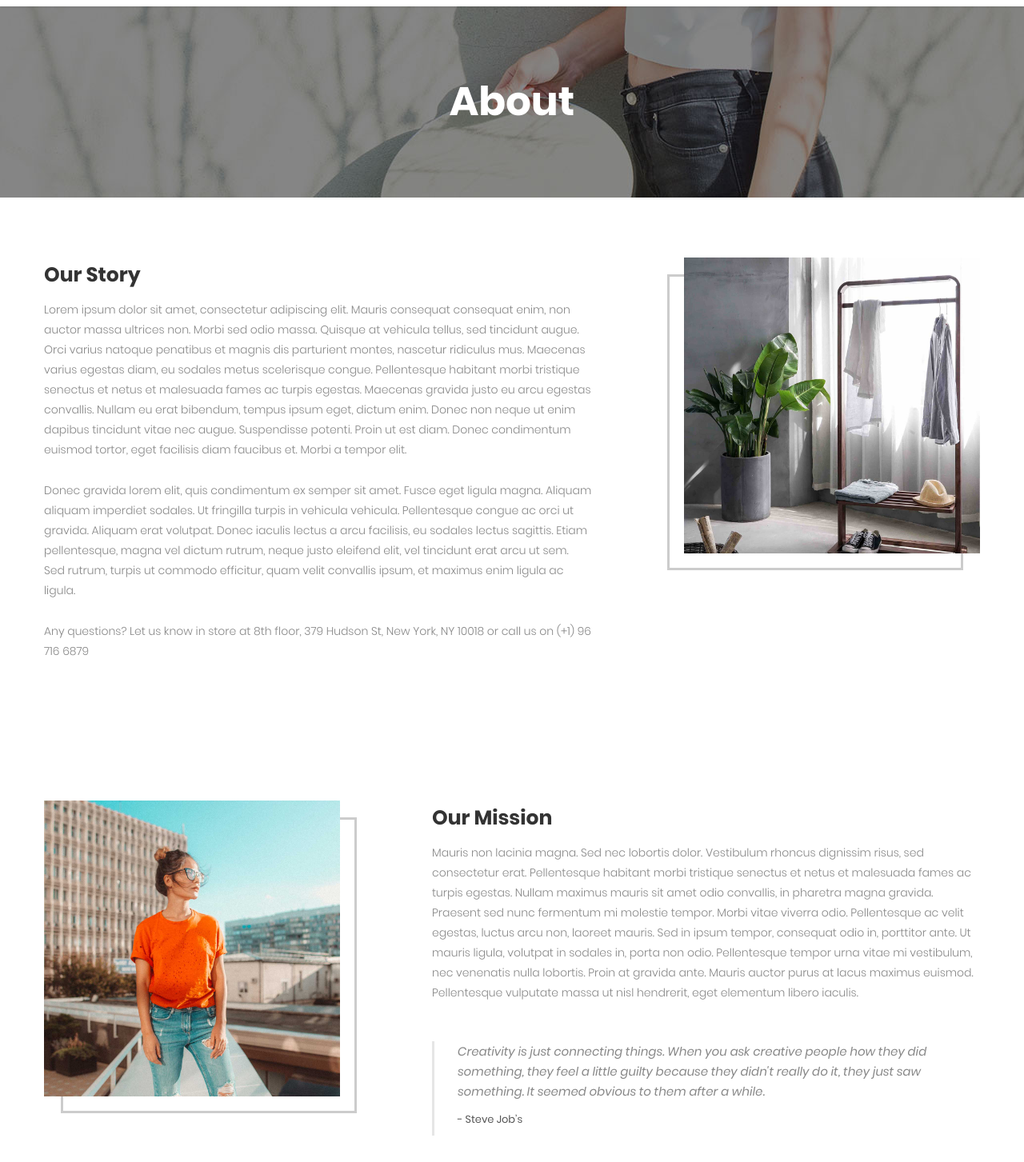
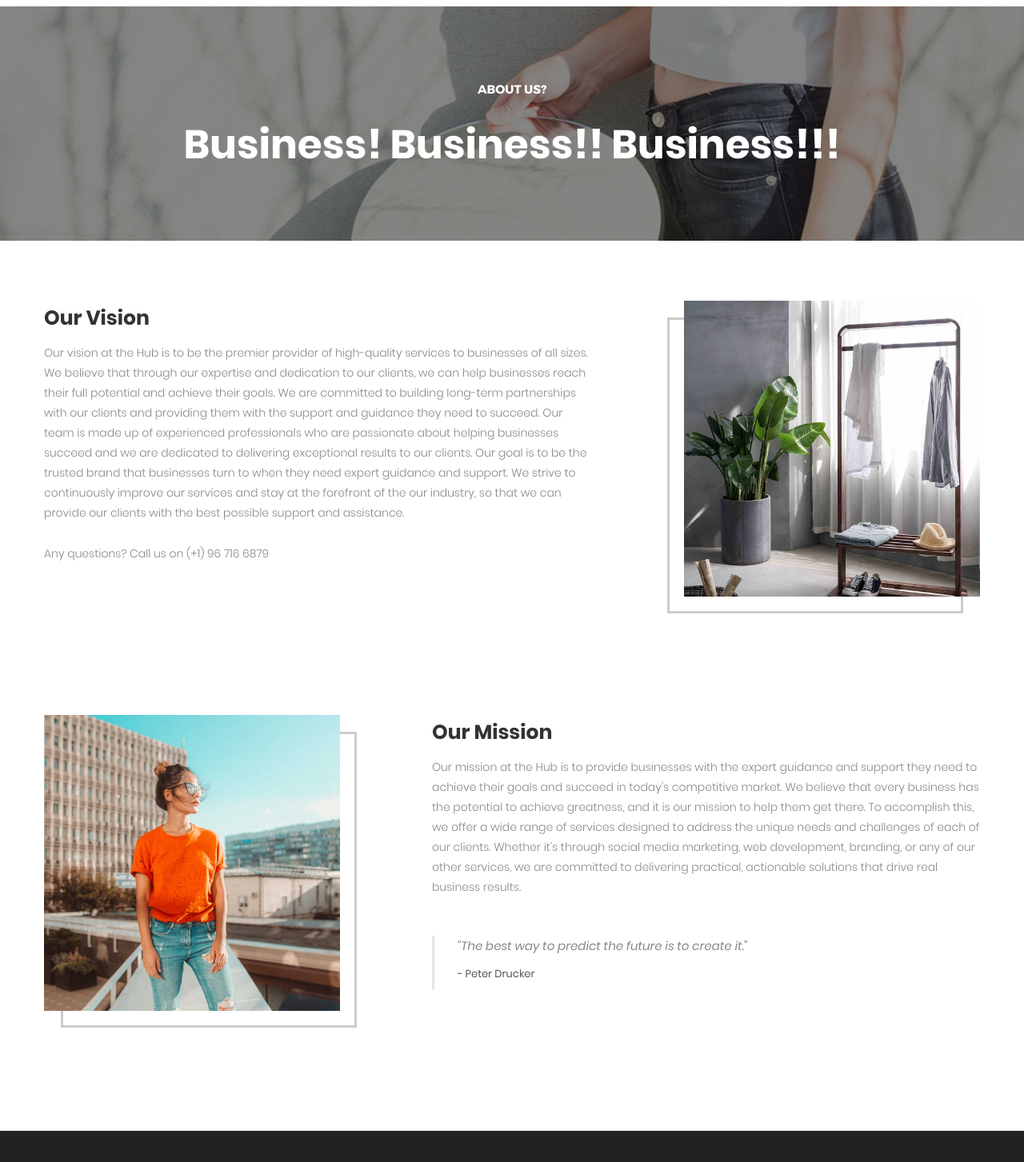
Before and after one commit to oemuraye/webstore, a plain HTML site: page about.html in a window 1280 px wide. Shown: the part 116-1569 px from the top of the page at 80% size. Drawn offline with Linux system fonts and the light colour scheme.

Commit message:
worked on about and contact page

```diff
--- a/about.html
+++ b/about.html
@@ -37,7 +37,7 @@
 
 <div class="container-menu-desktop">
 
-<div class="top-bar">
+<!-- <div class="top-bar">
 <div class="content-topbar flex-sb-m h-full container">
 <div class="left-top-bar">
 Free shipping for standard order over $100
@@ -56,7 +56,7 @@ EN
 USD
 </a>
 </div>
-</div>
+</div> -->
 </div>
 <div class="wrap-menu-desktop how-shadow1">
 <nav class="limiter-menu-desktop container">
@@ -134,7 +134,7 @@ USD
 </div>
 
 <div class="menu-mobile">
-<ul class="topbar-mobile">
+<!-- <ul class="topbar-mobile">
 <li>
 <div class="left-top-bar">
 Free shipping for standard order over $100
@@ -156,7 +156,7 @@ USD
 </a>
 </div>
 </li>
-</ul>
+</ul> -->
 <ul class="main-menu-m">
 <li>
 <a href="index.html">Home</a>
@@ -273,8 +273,13 @@ Check Out
 </div>
 
 <section class="bg-img1 txt-center p-lr-15 p-tb-92" style="background-image: url('images/bg-01.jpg');">
+
+	<h4 class="stext-301 cl0 p-b-30">
+		About Us?
+		</h4>
+
 <h2 class="ltext-105 cl0 txt-center">
-About
+Business! Business!! Business!!!
 </h2>
 </section>
 
@@ -284,16 +289,13 @@ About
 <div class="col-md-7 col-lg-8">
 <div class="p-t-7 p-r-85 p-r-15-lg p-r-0-md">
 <h3 class="mtext-111 cl2 p-b-16">
-Our Story
+Our Vision
 </h3>
 <p class="stext-113 cl6 p-b-26">
-Lorem ipsum dolor sit amet, consectetur adipiscing elit. Mauris consequat consequat enim, non auctor massa ultrices non. Morbi sed odio massa. Quisque at vehicula tellus, sed tincidunt augue. Orci varius natoque penatibus et magnis dis parturient montes, nascetur ridiculus mus. Maecenas varius egestas diam, eu sodales metus scelerisque congue. Pellentesque habitant morbi tristique senectus et netus et malesuada fames ac turpis egestas. Maecenas gravida justo eu arcu egestas convallis. Nullam eu erat bibendum, tempus ipsum eget, dictum enim. Donec non neque ut enim dapibus tincidunt vitae nec augue. Suspendisse potenti. Proin ut est diam. Donec condimentum euismod tortor, eget facilisis diam faucibus et. Morbi a tempor elit.
-</p>
+	Our vision at the Hub is to be the premier provider of high-quality services to businesses of all sizes. We believe that through our expertise and dedication to our clients, we can help businesses reach their full potential and achieve their goals. We are committed to building long-term partnerships with our clients and providing them with the support and guidance they need to succeed. Our team is made up of experienced professionals who are passionate about helping businesses succeed and we are dedicated to delivering exceptional results to our clients. Our goal is to be the trusted brand that businesses turn to when they need expert guidance and support. We strive to continuously improve our services and stay at the forefront of the our industry, so that we can provide our clients with the best possible support and assistance.</p>
+
 <p class="stext-113 cl6 p-b-26">
-Donec gravida lorem elit, quis condimentum ex semper sit amet. Fusce eget ligula magna. Aliquam aliquam imperdiet sodales. Ut fringilla turpis in vehicula vehicula. Pellentesque congue ac orci ut gravida. Aliquam erat volutpat. Donec iaculis lectus a arcu facilisis, eu sodales lectus sagittis. Etiam pellentesque, magna vel dictum rutrum, neque justo eleifend elit, vel tincidunt erat arcu ut sem. Sed rutrum, turpis ut commodo efficitur, quam velit convallis ipsum, et maximus enim ligula ac ligula.
-</p>
-<p class="stext-113 cl6 p-b-26">
-Any questions? Let us know in store at 8th floor, 379 Hudson St, New York, NY 10018 or call us on (+1) 96 716 6879
+Any questions? Call us on (+1) 96 716 6879
 </p>
 </div>
 </div>
@@ -312,14 +314,12 @@ Any questions? Let us know in store at 8th floor, 379 Hudson St, New York, NY 10
 Our Mission
 </h3>
 <p class="stext-113 cl6 p-b-26">
-Mauris non lacinia magna. Sed nec lobortis dolor. Vestibulum rhoncus dignissim risus, sed consectetur erat. Pellentesque habitant morbi tristique senectus et netus et malesuada fames ac turpis egestas. Nullam maximus mauris sit amet odio convallis, in pharetra magna gravida. Praesent sed nunc fermentum mi molestie tempor. Morbi vitae viverra odio. Pellentesque ac velit egestas, luctus arcu non, laoreet mauris. Sed in ipsum tempor, consequat odio in, porttitor ante. Ut mauris ligula, volutpat in sodales in, porta non odio. Pellentesque tempor urna vitae mi vestibulum, nec venenatis nulla lobortis. Proin at gravida ante. Mauris auctor purus at lacus maximus euismod. Pellentesque vulputate massa ut nisl hendrerit, eget elementum libero iaculis.
-</p>
+	Our mission at the Hub is to provide businesses with the expert guidance and support they need to achieve their goals and succeed in today's competitive market. We believe that every business has the potential to achieve greatness, and it is our mission to help them get there. To accomplish this, we offer a wide range of services designed to address the unique needs and challenges of each of our clients. Whether it's through social media marketing, web development, branding, or any of our other services, we are committed to delivering practical, actionable solutions that drive real business results.</p>
 <div class="bor16 p-l-29 p-b-9 m-t-22">
 <p class="stext-114 cl6 p-r-40 p-b-11">
-Creativity is just connecting things. When you ask creative people how they did something, they feel a little guilty because they didn't really do it, they just saw something. It seemed obvious to them after a while.
-</p>
+	"The best way to predict the future is to create it." </p>
 <span class="stext-111 cl8">
-- Steve Job’s
+	- Peter Drucker
 </span>
 </div>
 </div>
```
Also changed, not shown: contact.html (+7 -7 lines), index.html (+9 -3 lines).
